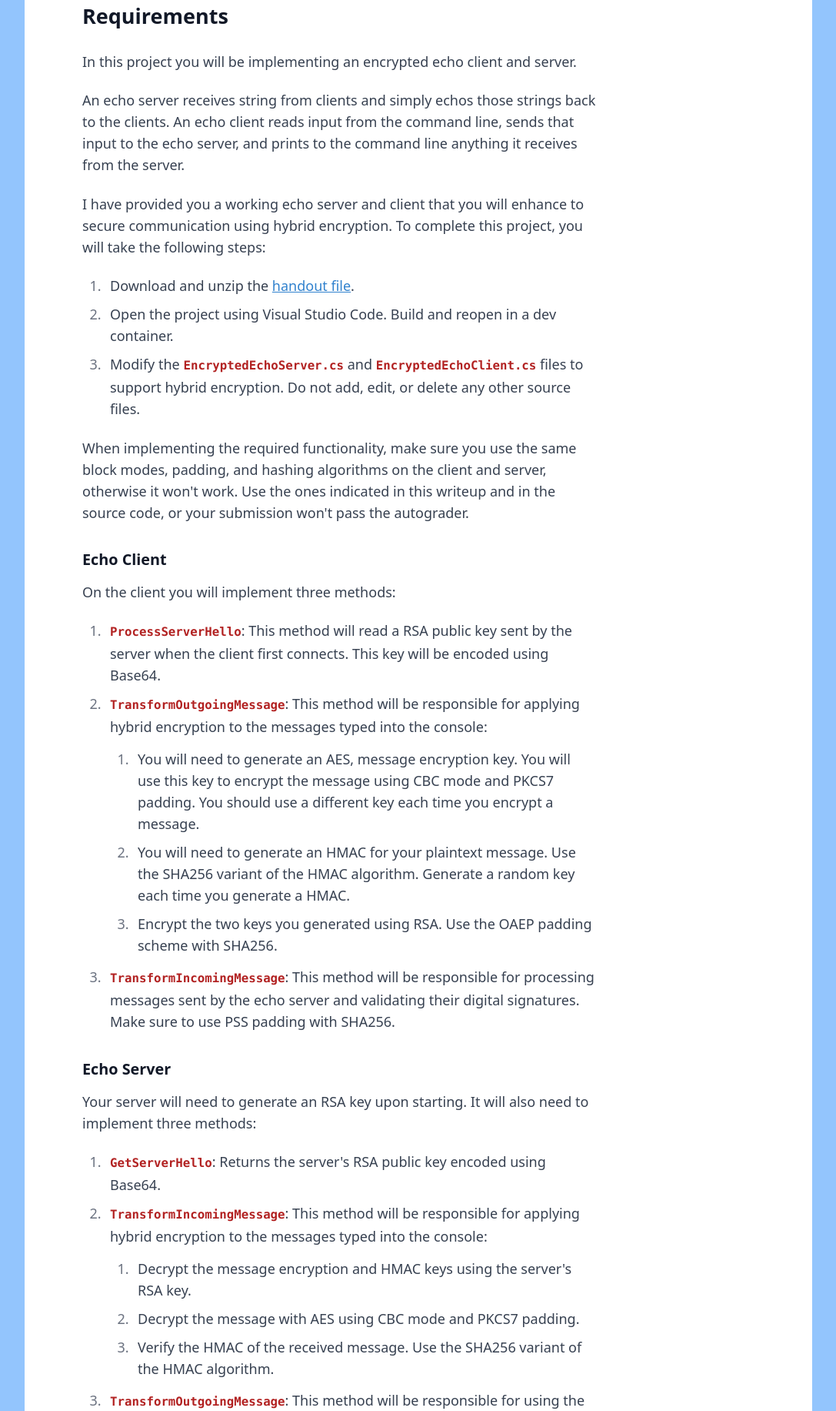
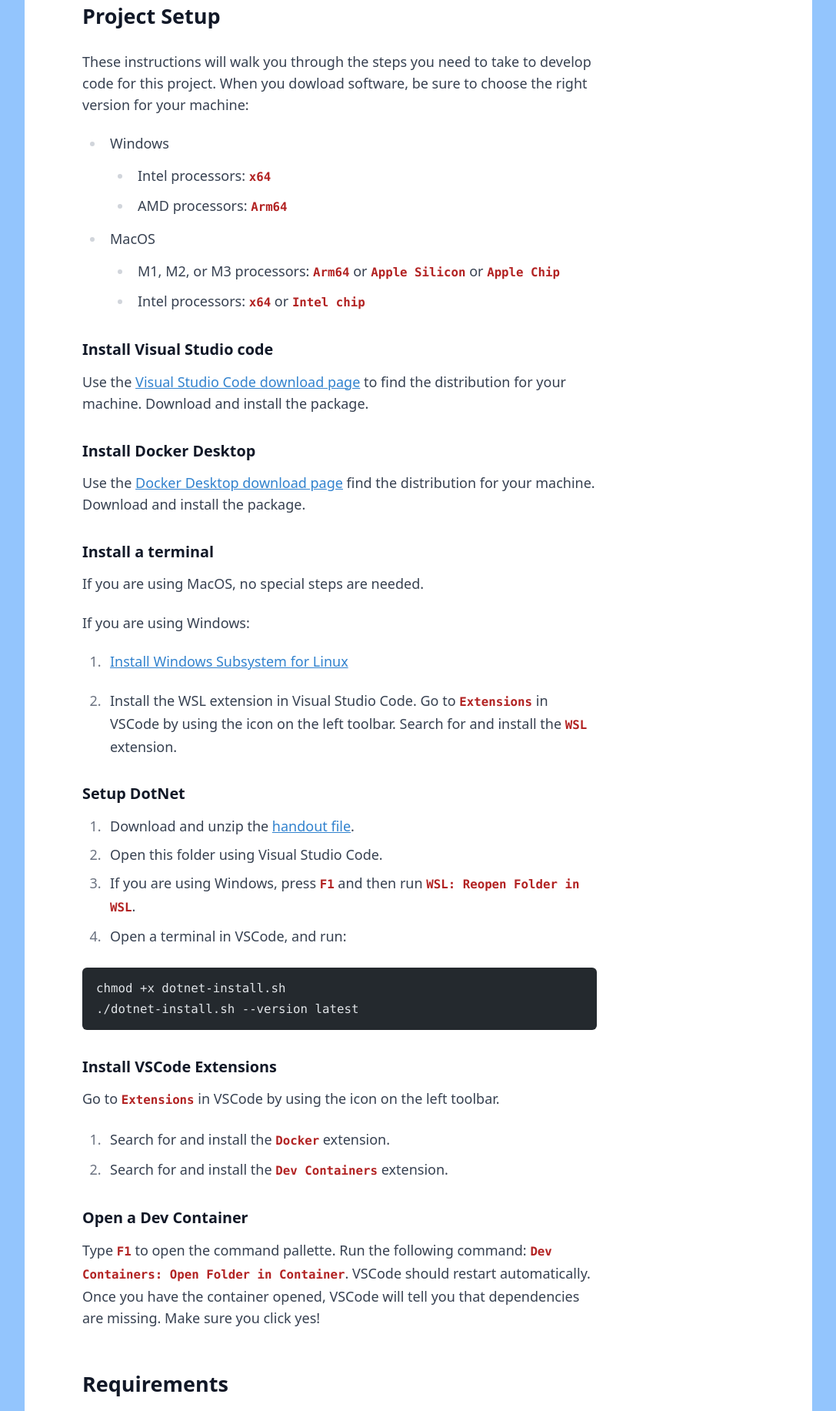
Before and after one commit to zappala/cs465-web, an Astro site: page /winter2024/projects/encryption in a window 1280 px wide. Shown: the part 789-2622 px from the top of the page at 77% size, without its empty margins (96-1183 px from the left). Built offline with nearby package versions, Linux system fonts and the light colour scheme; Astro itself is replaced by a stand-in of ours; code samples lack their colours.

Commit message:
Updated handout with instructions

````diff
--- a/src/components/GridSchedule.jsx
+++ b/src/components/GridSchedule.jsx
@@ -97,10 +97,16 @@ export default function GridSchedule(props) {
     if (!lecture.link) {
       return <li key={index}>{lecture.title}</li>;
     }
-    let after_content = "after:content-['_↗,_']";
-    let after_last_content = "last:after:content-['_↗'] ";
-    let target = "_blank";
+    let after_content = "";
+    let after_last_content = "";
+    let target = "";
     let icon = <></>;
+    if (lecture.type == "tab") {
+      after_content = "after:content-['_↗,_']";
+      after_last_content = "last:after:content-['_↗'] ";
+      target = "_blank";
+      icon = <></>;
+    }
     if (lecture.type === "zip") {
       icon = <img className="w-5 inline" src="/icons/zip.png" />;
       after_content = `after:content-[',_']`;
--- a/src/pages/winter2024/projects/encryption.mdx
+++ b/src/pages/winter2024/projects/encryption.mdx
@@ -17,30 +17,99 @@ includes introducing you to C#, containerized development, and reading through
 online document. These are important real-world skills and practicing them in
 this class will help give you an advantage when you enter the workforce.
 
+## Project Setup
+
+These instructions will walk you through the steps you need to take to develop code for this project. When you dowload software, be sure to choose the right version for your machine:
+
+- Windows
+  - Intel processors: `x64`
+  - AMD processors: `Arm64`
+- MacOS
+  - M1, M2, or M3 processors: `Arm64` or `Apple Silicon` or `Apple Chip`
+  - Intel processors: `x64` or `Intel chip`
+
+### Install Visual Studio code
+
+Use the [Visual Studio Code download page](https://code.visualstudio.com/download) to find the distribution for your machine. Download and install the package.
+
+### Install Docker Desktop
+
+Use the [Docker Desktop download page](https://www.docker.com/products/docker-desktop/) find the distribution for your machine. Download and install the package.
+
+### Install a terminal
+
+If you are using MacOS, no special steps are needed.
+
+If you are using Windows:
+
+1. [Install Windows Subsystem for Linux](https://learn.microsoft.com/windows/wsl/install)
+
+1. Install the WSL extension in Visual Studio Code. Go to `Extensions` in VSCode by using the icon on the left toolbar. Search for and install the `WSL` extension.
+
+### Setup DotNet
+
+1. Download and unzip the [handout file](/files/encryption-handout.zip).
+2. Open this folder using Visual Studio Code.
+3. If you are using Windows, press `F1` and then run `WSL: Reopen Folder in WSL`.
+4. Open a terminal in VSCode, and run:
+
+```bash
+chmod +x dotnet-install.sh
+./dotnet-install.sh --version latest
+```
+
+### Install VSCode Extensions
+
+Go to `Extensions` in VSCode by using the icon on the left toolbar.
+
+1. Search for and install the `Docker` extension.
+1. Search for and install the `Dev Containers` extension.
+
+### Open a Dev Container
+
+Type `F1` to open the command pallette. Run the following command: `Dev Containers: Open Folder in Container`. VSCode should restart automatically.
+Once you have the container opened, VSCode will tell you that dependencies are missing. Make sure you click yes!
+
 ## Requirements
 
 In this project you will be implementing an encrypted echo client and server.
 
-An echo server receives string from clients and simply echos those strings back
-to the clients. An echo client reads input from the command line, sends that
-input to the echo server, and prints to the command line anything it receives
+An echo server receives strings from clients and simply echos those strings back
+to the clients. An echo client reads input from the terminal, sends that
+input to the echo server, and prints to the terminal anything it receives
 from the server.
 
 I have provided you a working echo server and client that you will enhance to
 secure communication using hybrid encryption. To complete this project, you will
-take the following steps:
-
-1. Download and unzip the [handout file](/files/encryption-handout.zip).
-2. Open the project using Visual Studio Code. Build and reopen in a dev
-   container.
-3. Modify the `EncryptedEchoServer.cs` and `EncryptedEchoClient.cs` files to
-   support hybrid encryption. Do not add, edit, or delete any other source
-   files.
+need to modify the `EncryptedEchoServer.cs` and `EncryptedEchoClient.cs` files to
+support hybrid encryption. Do not add, edit, or delete any other source files.
 
 When implementing the required functionality, make sure you use the same block
 modes, padding, and hashing algorithms on the client and server, otherwise it
 won't work. Use the ones indicated in this writeup and in the source code, or
 your submission won't pass the autograder.
+
+### Building and running the code
+
+To build and run the code, do the following:
+
+1. Open a terminal in VSCode. In this terminal, type `dotnet run server`. This runs the echo server.
+1. Open a _second_ terminal in VSCode. In that terminal, type `dotnet run client`. This runs the echo client.
+
+The code, as provided, functions as an _unencrypted_ echo client and server. Type anything you want at the terminal for the client, and it sends this string to the server, which sends the same string back. The client then outputs the string on the terminal. So you should see:
+
+```
+hello who is this?
+hello who is this?
+I'm Sarah
+I'm Sarah
+what a coincidence
+what a coincidence
+```
+
+To aid you in testing your code, I've provided an `echo-test` binary. It contains a working encrypted echo server and client. Run them using `./echo-test server` and `./echo-test client`, respectively. This can be used to test your own implementations. For example, run your server with the echo-test client, or run your client with the echo-test server. If you can run against these tools without any issue, you should receive full credit on passoff (unless you cut corners around key generation). If you are using an arm device (like the mac M1/M2) use `echo-test-arm` in the above commands.
+
+Note that this allows you to write code for just the client, test and debug it, before writing the code for the server. You should eventually be able to run your client with your server, using encryption, with no issues.
 
 ### Echo Client
 
````
Also changed, not shown: 1 other file.
